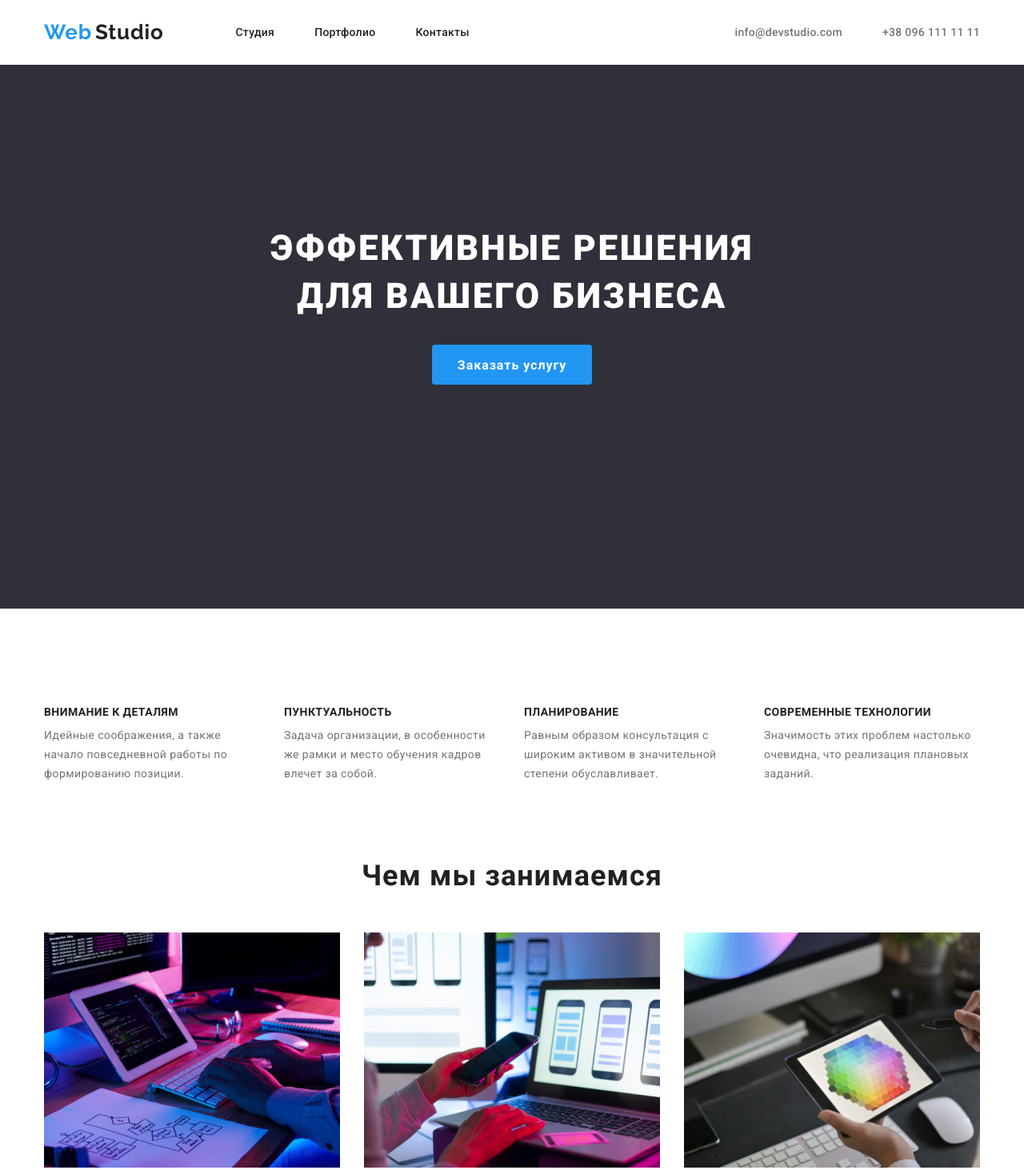
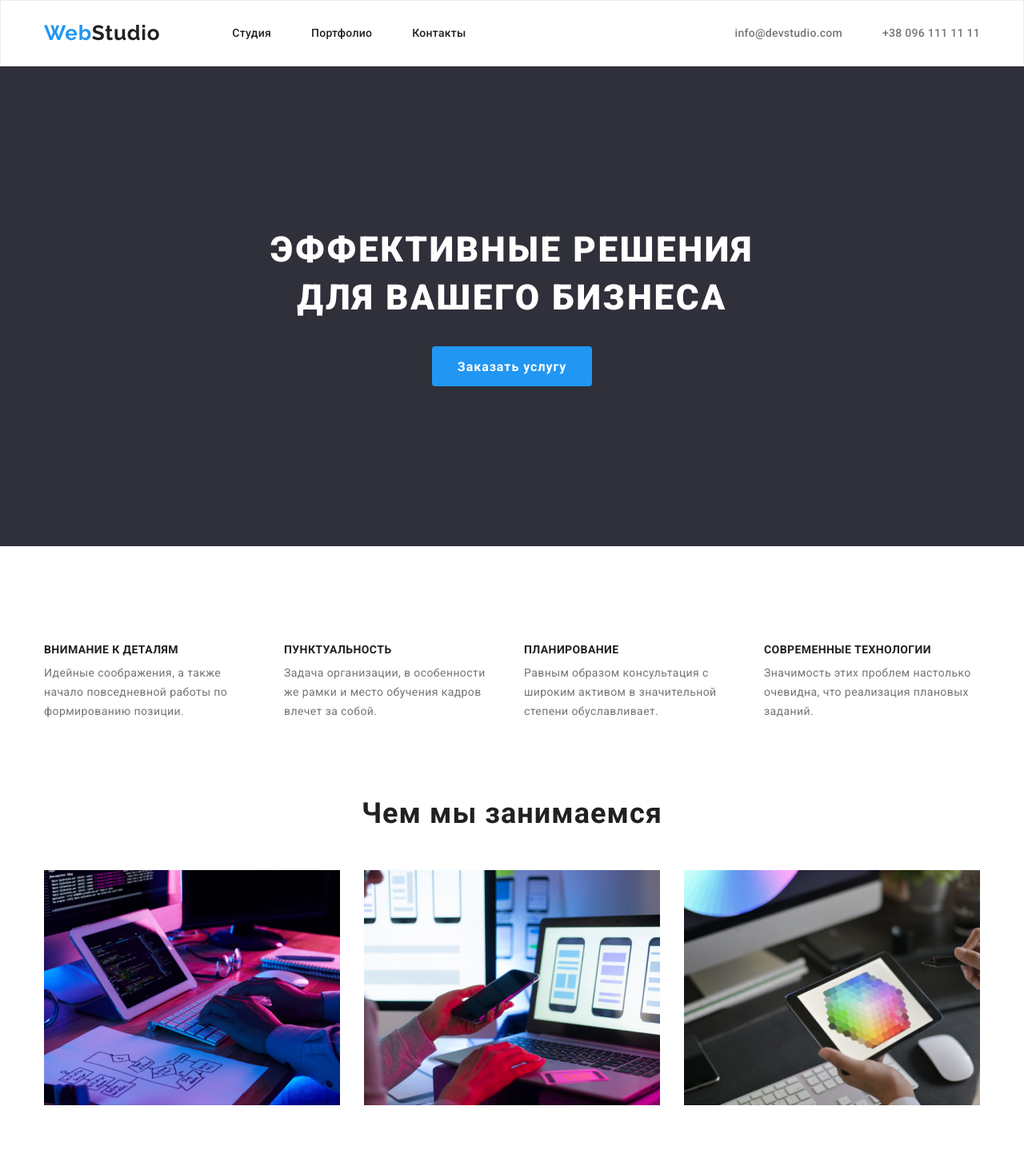
Before and after one commit to morfiy92/goit-markup-hw-03, a plain HTML site: page index.html in a window 1280 px wide. Shown: the top 1463 px of the page at 80% size. Drawn offline with nearby package versions, Linux system fonts and the light colour scheme.

Commit message:
Домашнее задание №3.1

```diff
--- a/css/styles.css
+++ b/css/styles.css
@@ -46,6 +46,7 @@ img {
 /*======== header =======*/
 .header {
 	padding: 25px 0;
+	border: 1px solid #ececec;
 }
 .header .conteiner {
 	display: flex;
@@ -138,8 +139,7 @@ img {
 	background: #2f303a;
 	text-align: center;
 	padding-top: 200px;
-	padding-bottom: 280px;
-	margin-bottom: 94px;
+	padding-bottom: 200px;
 }
 .hero-title {
 	margin-top: 0px;
@@ -177,8 +177,9 @@ img {
 /*======= end hero =======*/
 
 /*======= our advantages =======*/
-.our-advantages .conteiner {
-	margin-bottom: 94px;
+.our-advantages {
+	padding-bottom: 94px;
+	padding-top: 94px;
 }
 
 .our-advantages-list {
```
Also changed, not shown: index.html (+2 -7 lines), portfolio.html (+2 -5 lines).
